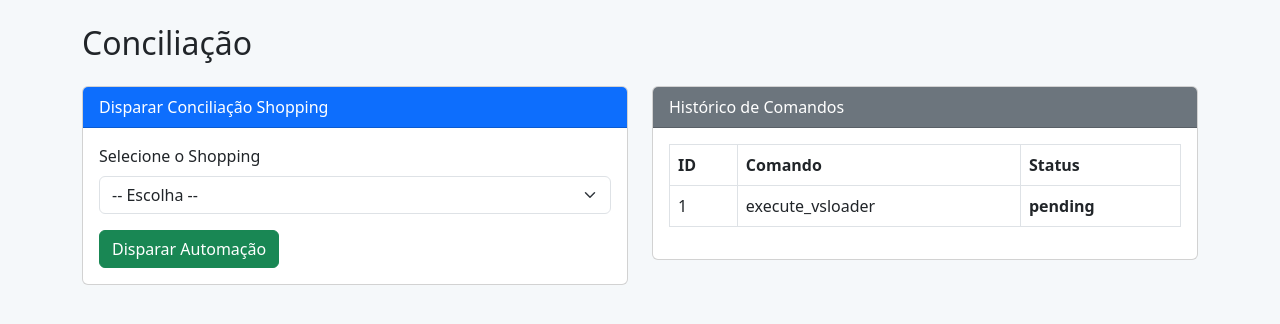
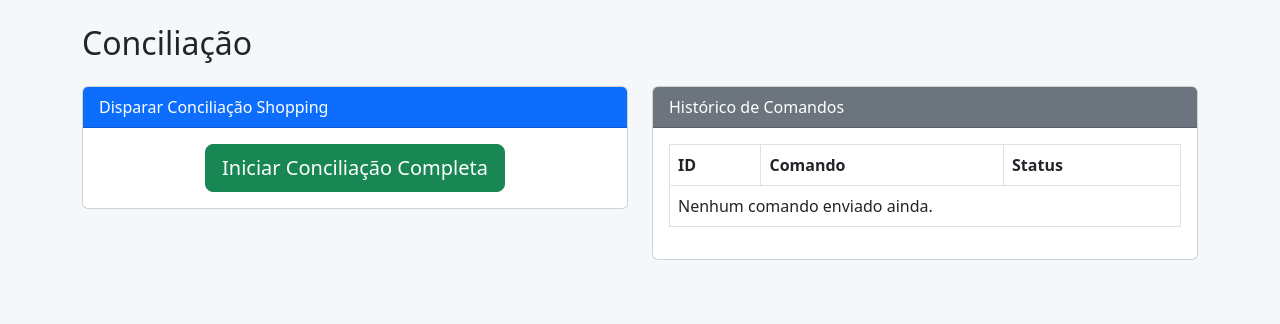
Before and after one commit to danielteixeiralima/conciliacao, a Flask app: page / in a window 1280 px wide. Shown: the part 72-396 px from the top of the page. Run offline with Flask 3, Linux system fonts and the light colour scheme.

Commit message:
rodar os 6 shopping sequencialmente

```diff
--- a/app.py
+++ b/app.py
@@ -120,22 +120,32 @@
 
 @app.route('/start_conciliacao')
 def start_conciliacao():
-    """Enfileira conciliação para um shopping"""
+    """Enfileira conciliação para todos os shoppings automaticamente"""
     global commands, command_counter
-    shopping = request.args.get('shopping')
-    if not shopping:
-        return "Shopping não informado", 400
 
-    cmd = {
-        "id": command_counter,
-        "command": f"execute_conciliacao::{shopping}",
-        "status": "pending",
-        "timestamp": time.strftime("%Y-%m-%d %H:%M:%S")
-    }
-    commands.append(cmd)
-    command_counter += 1
+    # lista de shoppings
+    shoppings = [
+        "Shopping da Ilha",
+        "Shopping Mestre Álvaro",
+        "Shopping Moxuara",
+        "Shopping Montserrat",
+        "Shopping Metrópole",
+        "Shopping Rio Poty",
+        "Shopping Praia da Costa"
+    ]
+
+    for shopping in shoppings:
+        cmd = {
+            "id": command_counter,
+            "command": f"execute_conciliacao::{shopping}",
+            "status": "pending",
+            "timestamp": time.strftime("%Y-%m-%d %H:%M:%S")
+        }
+        commands.append(cmd)
+        command_counter += 1
+
     save_commands(commands)
-    return f"Comando enviado para executar conc_shopping com {shopping}"
+    return f"Comandos de conciliação enfileirados para {len(shoppings)} shoppings."
 
 @app.route('/start_faturamento')
 def start_faturamento():
--- a/templates/conciliacao.html
+++ b/templates/conciliacao.html
@@ -9,22 +9,10 @@
         Disparar Conciliação Shopping
       </div>
       <div class="card-body">
-        <form id="shoppingForm">
-          <div class="mb-3">
-            <label for="shopping" class="form-label">Selecione o Shopping</label>
-            <select id="shopping" class="form-select">
-              <option value="">-- Escolha --</option>
-              <option value="Shopping da Ilha">Shopping da Ilha</option>
-              <option value="Shopping Mestre Álvaro">Shopping Mestre Álvaro</option>
-              <option value="Shopping Moxuara">Shopping Moxuara</option>
-              <option value="Shopping Montserrat">Shopping Montserrat</option>
-              <option value="Shopping Metrópole">Shopping Metrópole</option>
-              <option value="Shopping Rio Poty">Shopping Rio Poty</option>
-              <option value="Shopping Praia da Costa">Shopping Praia da Costa</option>
-            </select>
-          </div>
-          <button type="submit" class="btn btn-success">Disparar Automação</button>
-        </form>
+        <div class="text-center">
+          <button id="startAll" class="btn btn-success btn-lg">Iniciar Conciliação Completa</button>
+        </div>
+
       </div>
     </div>
   </div>
```
